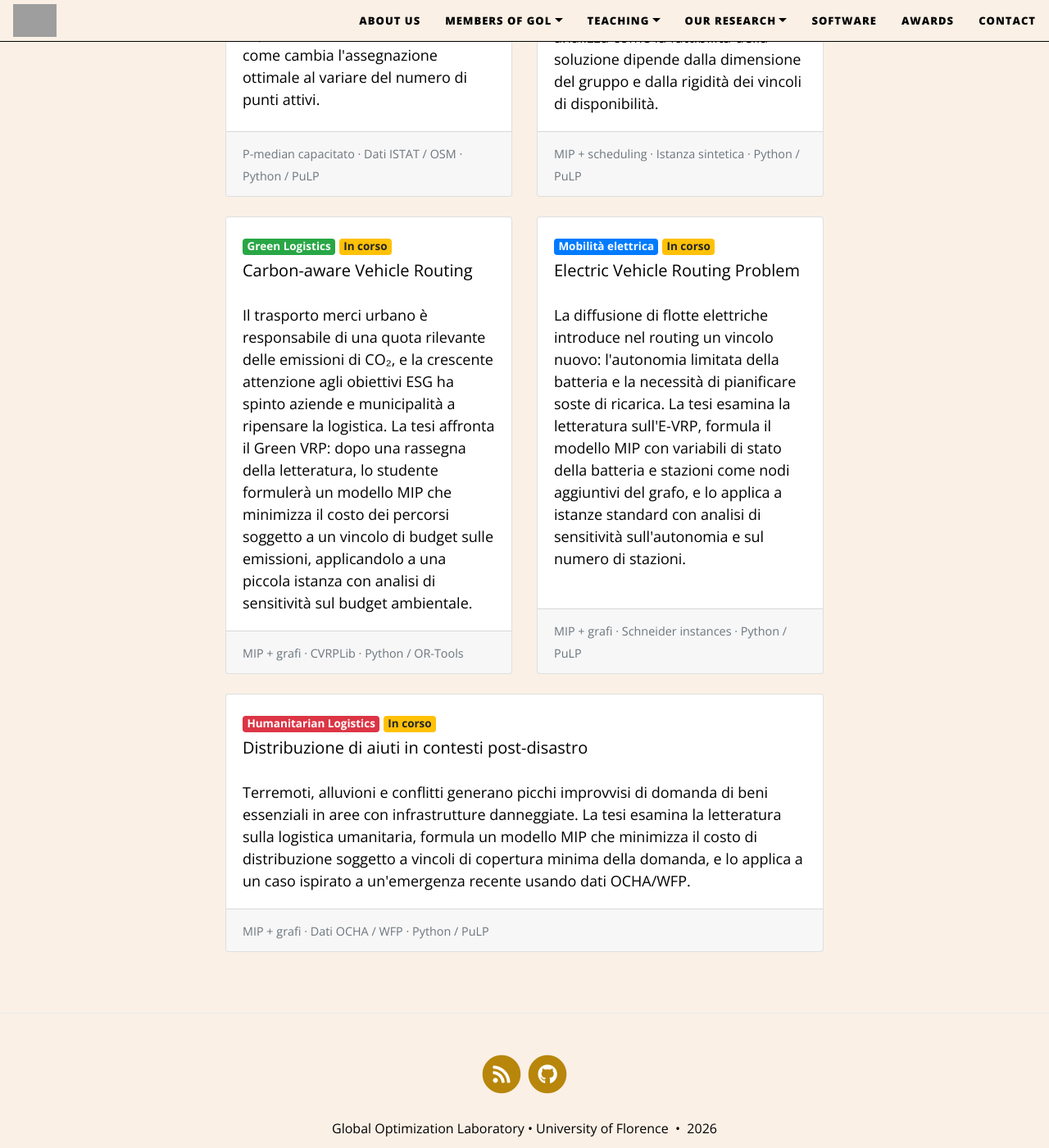
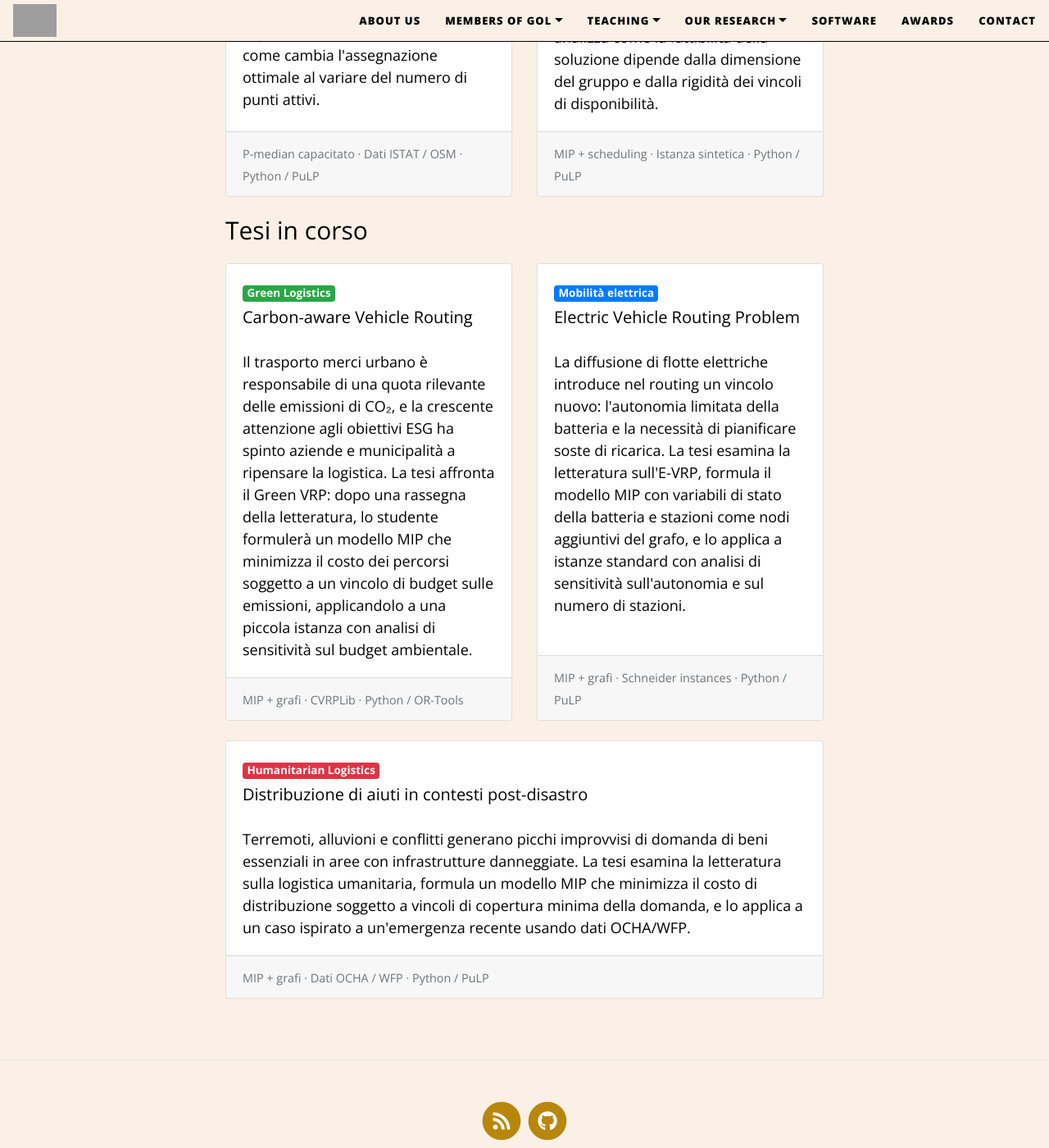
Before and after one commit to GOL-UniFI/GOL-UniFI.github.io, a Jekyll site: the page built from pages/theses/mansueto_proposals.md, in a window 1280 px wide and 1400 px high, scrolled down 2322 px. Shown: the whole window at 82% size. Built offline with Jekyll 4.4.1, drawn with Linux system fonts in a browser that asks for light colours; nearby versions of some CDN libraries; grey boxes are pictures that could not be loaded.

Commit message:
Tesi in corso

```diff
--- a/pages/theses/mansueto_proposals.md
+++ b/pages/theses/mansueto_proposals.md
@@ -116,13 +116,14 @@ permalink: /pages/theses/mansueto_proposals/
 
 </div>
 
+<h2 class="mb-4">Tesi in corso</h2>
+
 <div class="row row-cols-1 row-cols-md-2 g-4 mb-4">
 
   <div class="col">
     <div class="card h-100">
       <div class="card-body">
         <span class="badge badge-success mb-2">Green Logistics</span>
-        <span class="badge badge-warning mb-2">In corso</span>
         <h5 class="card-title">Carbon-aware Vehicle Routing</h5>
         <p class="card-text">Il trasporto merci urbano è responsabile di una quota rilevante delle emissioni di CO₂, e la crescente attenzione agli obiettivi ESG ha spinto aziende e municipalità a ripensare la logistica. La tesi affronta il Green VRP: dopo una rassegna della letteratura, lo studente formulerà un modello MIP che minimizza il costo dei percorsi soggetto a un vincolo di budget sulle emissioni, applicandolo a una piccola istanza con analisi di sensitività sul budget ambientale.</p>
       </div>
@@ -136,7 +137,6 @@ permalink: /pages/theses/mansueto_proposals/
     <div class="card h-100">
       <div class="card-body">
         <span class="badge badge-primary mb-2">Mobilità elettrica</span>
-        <span class="badge badge-warning mb-2">In corso</span>
         <h5 class="card-title">Electric Vehicle Routing Problem</h5>
         <p class="card-text">La diffusione di flotte elettriche introduce nel routing un vincolo nuovo: l'autonomia limitata della batteria e la necessità di pianificare soste di ricarica. La tesi esamina la letteratura sull'E-VRP, formula il modello MIP con variabili di stato della batteria e stazioni come nodi aggiuntivi del grafo, e lo applica a istanze standard con analisi di sensitività sull'autonomia e sul numero di stazioni.</p>
       </div>
@@ -154,7 +154,6 @@ permalink: /pages/theses/mansueto_proposals/
     <div class="card h-100">
       <div class="card-body">
         <span class="badge badge-danger mb-2">Humanitarian Logistics</span>
-        <span class="badge badge-warning mb-2">In corso</span>
         <h5 class="card-title">Distribuzione di aiuti in contesti post-disastro</h5>
         <p class="card-text">Terremoti, alluvioni e conflitti generano picchi improvvisi di domanda di beni essenziali in aree con infrastrutture danneggiate. La tesi esamina la letteratura sulla logistica umanitaria, formula un modello MIP che minimizza il costo di distribuzione soggetto a vincoli di copertura minima della domanda, e lo applica a un caso ispirato a un'emergenza recente usando dati OCHA/WFP.</p>
       </div>
```
